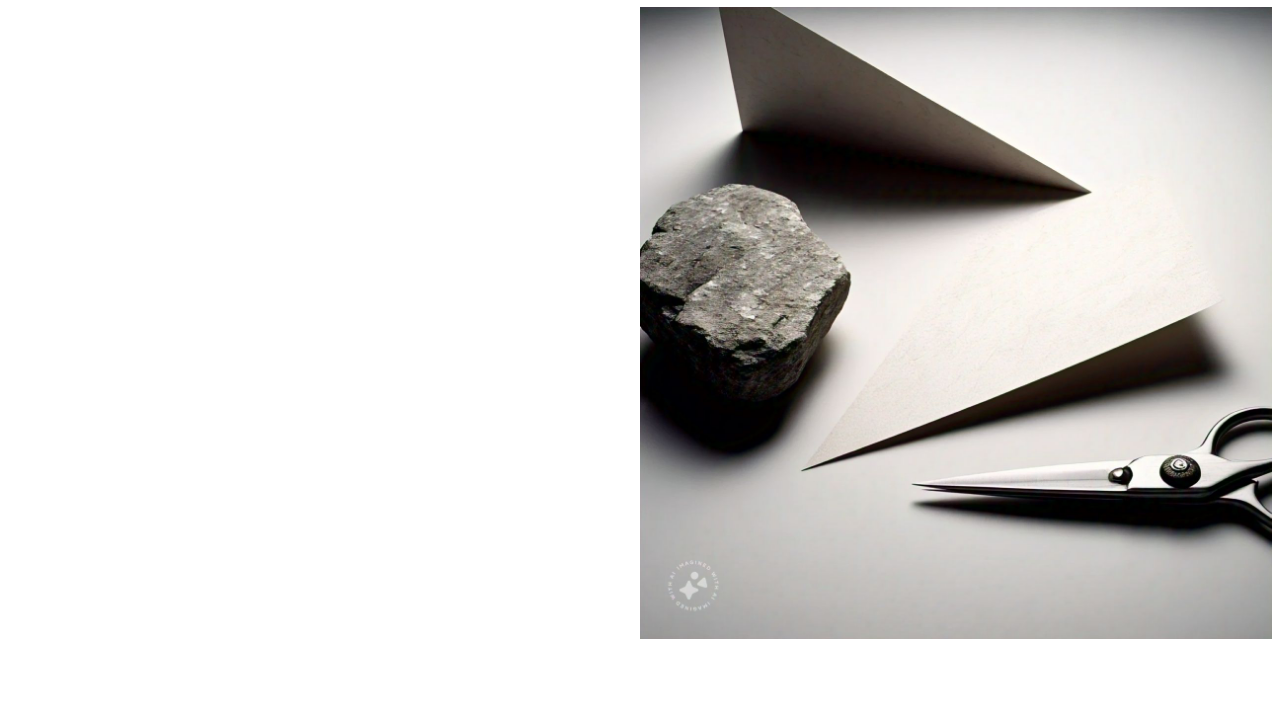
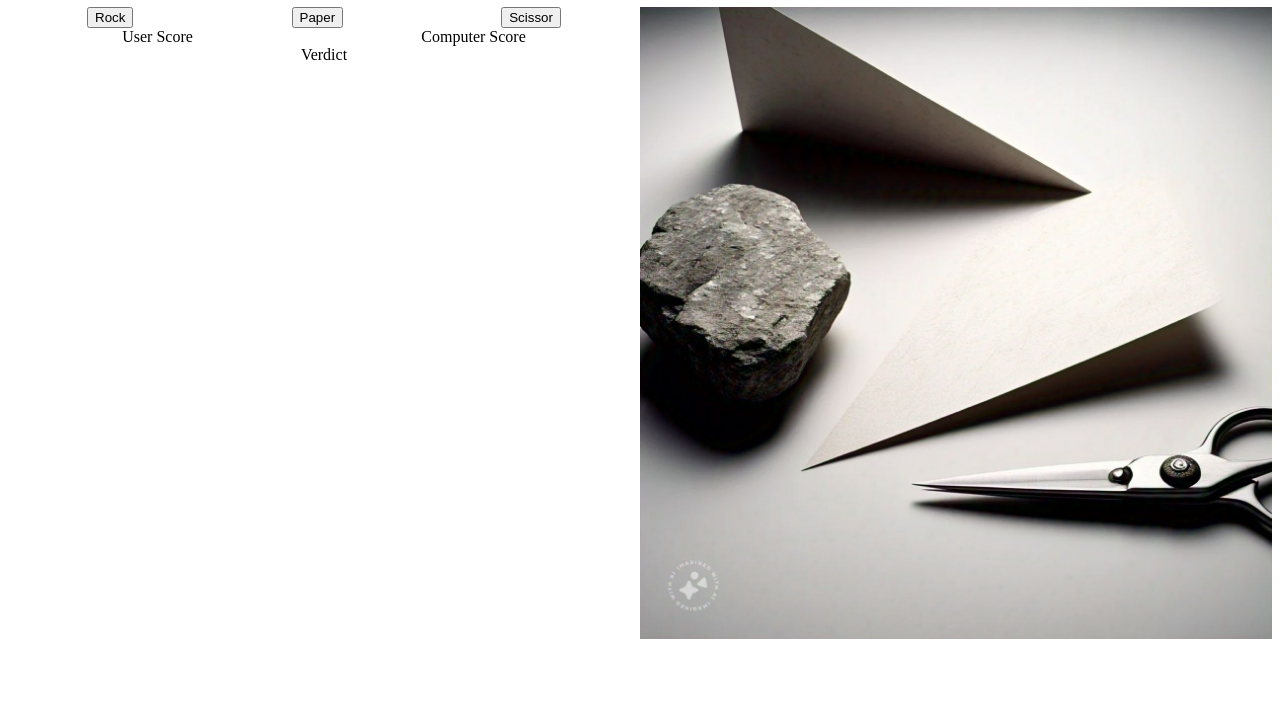
Before and after one commit to pushp-raj-mishra/rock-paper-scissors, a plain HTML site: page index.html in a window 1280 px wide. Shown: the part 81-800 px from the top of the page. Drawn offline with Linux system fonts and the light colour scheme.

Commit message:
add main body

```diff
--- a/index.html
+++ b/index.html
@@ -15,7 +15,18 @@
     </div>
     <div class="main">
         <div class="content">
-
+            <div class="choice">
+                <button class="rock">Rock</button>
+                <button class="paper">Paper</button>
+                <button class="scissor">Scissor</button>
+            </div>
+            <div class="score">
+                <span class="userScore">User Score</span>
+                <span class="computerScore">Computer Score</span>
+            </div>
+            <div class="verdict">
+                <span class="verdictSpan">Verdict</span>
+            </div>
         </div>
         <img src="./rps.jpg" alt="rock paper scissor">
     </div>
--- a/styles.css
+++ b/styles.css
@@ -9,6 +9,7 @@ h1 {
 
 .main {
     display: flex;
+    flex-wrap: wrap;
 }
 
 img {
@@ -19,4 +20,23 @@ img {
 .content {
     height: 50%;
     width: 50%;
+    display: flex;
+    flex-direction: column;
+    justify-content: space-around;
 }
+
+.choice {
+    flex: 1 1 0;
+    display: flex;
+    justify-content: space-around;
+}
+.score {
+    flex: 1 1 0;
+    display: flex;
+    justify-content: space-around;
+}
+.verdict {
+    flex: 1 1 0;
+    display: flex;
+    justify-content: space-around;
+}
```
